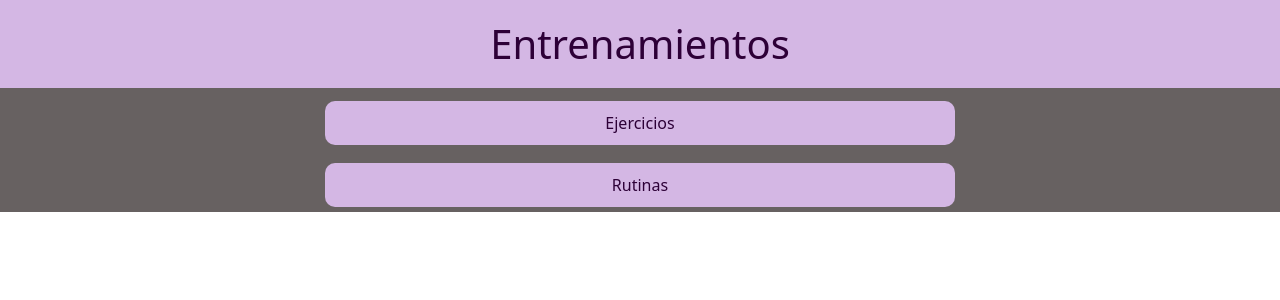
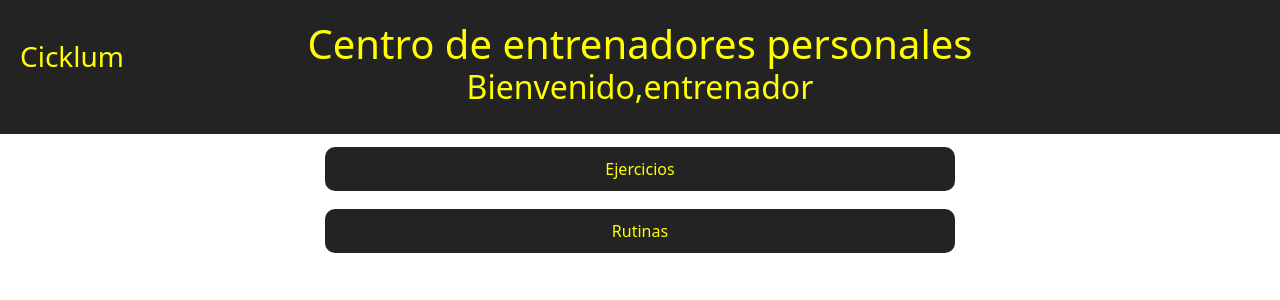
Before and after one commit to SII-Informatica-UMA/ciklum-codequatro, an Angular app in the folder angular-ciklum/: page / in a window 1280 px wide. Shown: the top 300 px of the page. Built offline with nearby package versions, Linux system fonts and the light colour scheme.

Commit message:
cambio de color en algunos botones
He cambiado el tema principal de la página

```diff
--- a/angular-ciklum/src/app/app.component.css
+++ b/angular-ciklum/src/app/app.component.css
@@ -1,8 +1,8 @@
 h1 {
     font-weight:500;
     text-align: center;
-    color: #2d0037; /* Color del texto - púrpura */
-    background-color: #d4b7e4;
+    color: yellow; /* Color del texto - púrpura */
+    background-color: #242324;
     padding: 20px;
 }
 
@@ -13,8 +13,12 @@ button {
     border: none; /* Sin borde */
     margin: 5px;
 
-    background-color: #d4b7e4; /* Color de fondo - rosa pálido */
-    color: #2d0037; /* Color del texto*/
+    background-color: #242324; /* Color de fondo - rosa pálido */
+    color: yellow; /* Color del texto*/
 }
-
-main{background-color: rgb(103, 97, 97); /* Color de fondo - gris */}
+h3{
+    position: absolute;
+    top: 40px;
+    left: 20px;
+    color: yellow;
+}
--- a/angular-ciklum/src/app/app.component.html
+++ b/angular-ciklum/src/app/app.component.html
@@ -10,7 +10,11 @@
 
 <main class="main">
   <div>
-    <h1>Entrenamientos</h1>
+    <h1>Centro de entrenadores personales
+      <h2>Bienvenido,entrenador</h2>
+      <h3>Cicklum</h3>
+    </h1>
+
     <div class="d-grid gap-2 col-6 mx-auto">
       <button class="btn btn-outline-primary" (click)=" toggleEjercicios()">Ejercicios</button>
       <button class="btn btn-outline-primary" (click)="toggleRutinas()">Rutinas</button>
```
